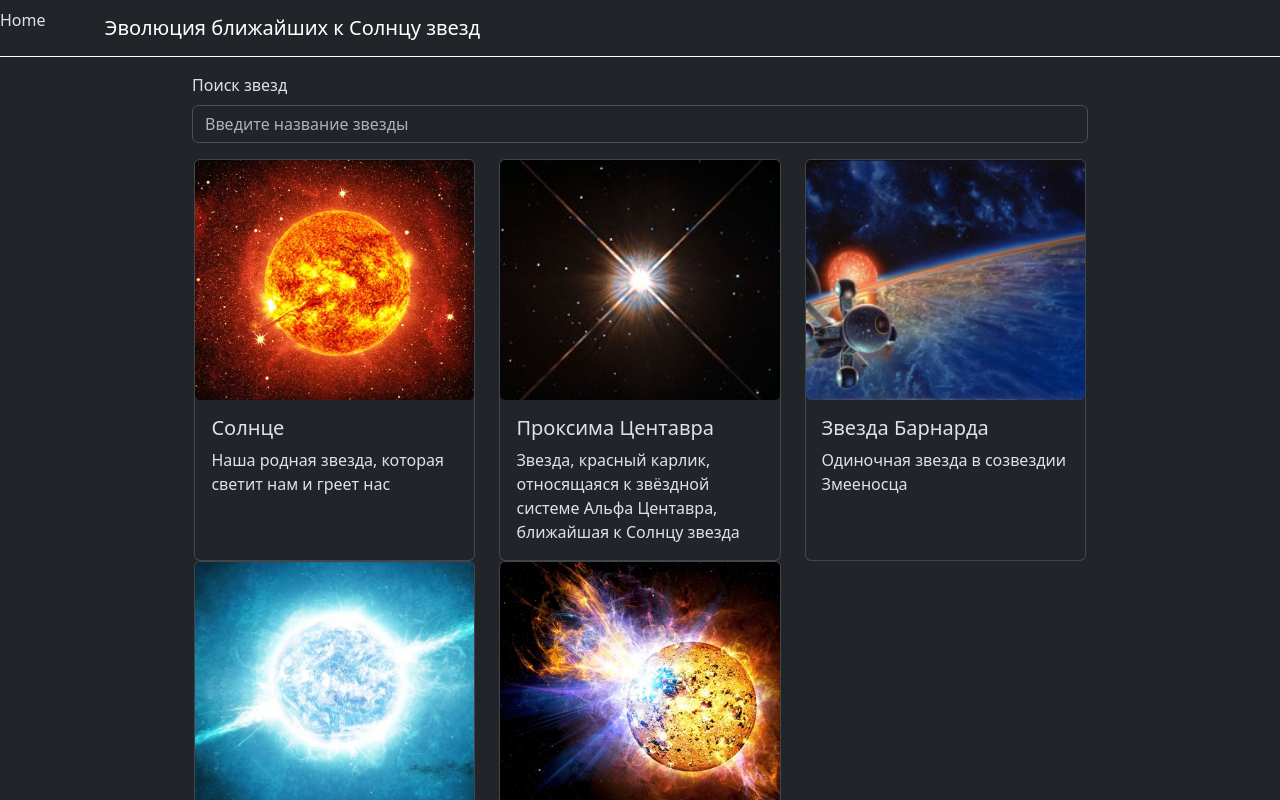
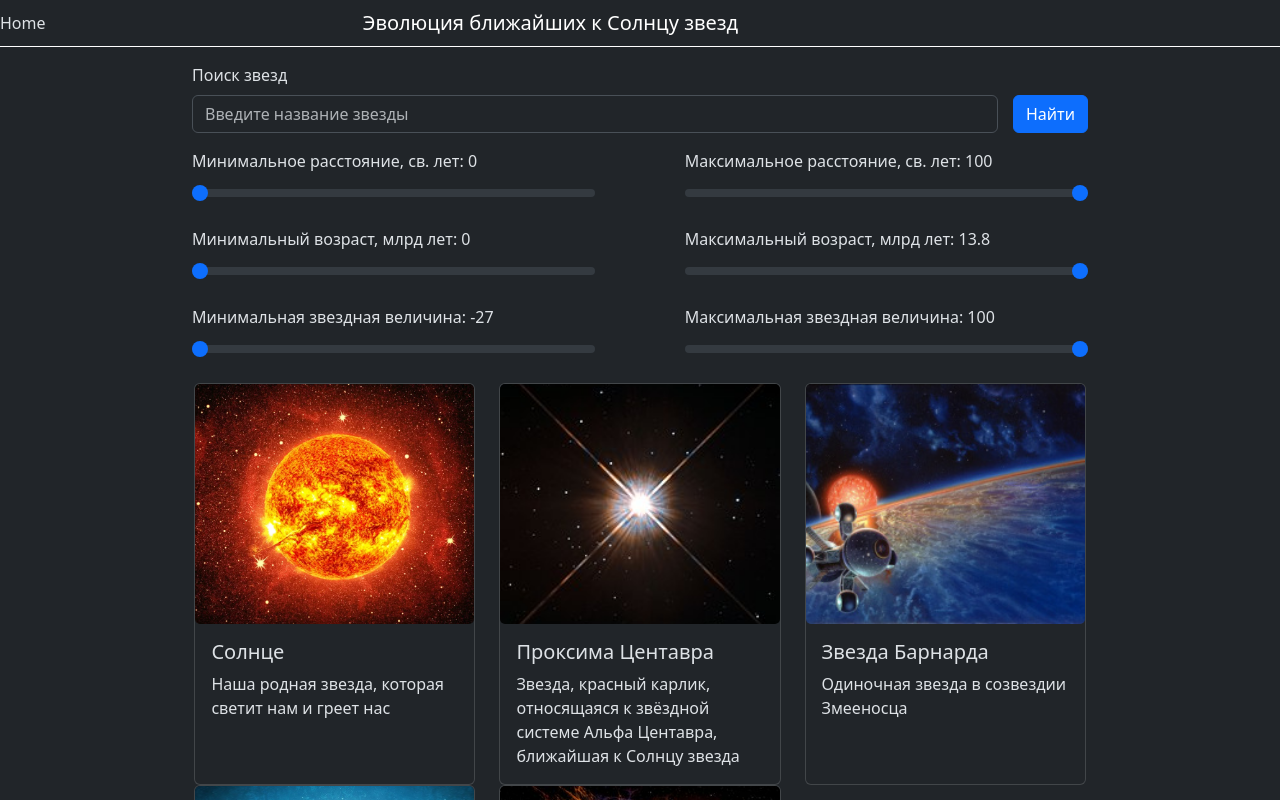
Before and after one commit to IvanStukalov/StarEvents-ReactApp, a React (Vite) app: page / in a window 1280 px wide. Shown: the top 800 px of the page. Built offline with nearby package versions, Linux system fonts and the light colour scheme; no server answers.

Commit message:
added filters

```diff
--- a/src/App.tsx
+++ b/src/App.tsx
@@ -13,14 +13,41 @@ const App: React.FC = () => {
     getStarList("");
   }, []);
 
-  const getStarList = async (queryParam: string) => {
+  const getStarList = async (queryParam: string, distTop?: number, distBot?: number, ageTop?: number, ageBot?: number, magTop?: number, magBot?: number) => {
     try {
-      let queryString = "http://localhost:3000/api/star"
+      let queryString = "http://localhost:3000/api/star?"
+
       if (queryParam) {
-        queryString += `?name=${queryParam}`
+        queryString += `name=${queryParam}&`;
       }
+
+      if (distTop) {
+        queryString += `dist_top=${distTop}&`;
+      }
+
+      if (distBot) {
+        queryString += `dist_bot=${distBot}&`;
+      }
+
+      if (ageTop) {
+        queryString += `age_top=${ageTop}&`;
+      }
+
+      if (ageBot) {
+        queryString += `age_bot=${ageBot}&`;
+      }
+
+      if (magTop) {
+        queryString += `mag_top=${magTop}&`;
+      }
+
+      if (magBot) {
+        queryString += `mag_bot${magBot}`;
+      }
+
       const response = await fetch(queryString);
       const data = await response.json();
+
       setStarList(data.stars);
     } catch (error) {
       console.log(error)
@@ -28,17 +55,21 @@ const App: React.FC = () => {
     }
   }
 
-  const [path, setPath] = useState<String>("");
-  const emergeData = (path: String) => {
+  const [path, setPath] = useState<string>("");
+  const [slug, setSlug] = useState<string>("");
+
+  const emergeData = (path: string, slug: string) => {
     setPath(path);
+    setSlug(slug);
   }
 
   return (
     <>
-      <NavBar path={path}/>
+      <NavBar path={path} slug={slug} />
       <Routes>
-        <Route path="/" element={<StarListPage starList={starList} getStarList={getStarList} emergeData={emergeData}/>} />
-        <Route path="/star/:id" element={<StarItemPage emergeData={emergeData}/>} />
+        <Route path="/" element={<StarListPage starList={starList} getStarList={getStarList} emergeData={emergeData} />} />
+        <Route path="/star/:id" element={<StarItemPage emergeData={emergeData} />} />
+        <Route path="*" element={<StarListPage starList={starList} getStarList={getStarList} emergeData={emergeData} />} />
       </Routes>
 
     </>
--- a/src/components/Navbar.tsx
+++ b/src/components/Navbar.tsx
@@ -1,21 +1,31 @@
-import { Breadcrumb } from 'react-bootstrap';
 import Container from 'react-bootstrap/Container';
 import Navbar from 'react-bootstrap/Navbar';
 import { Link } from 'react-router-dom';
 
 interface Props {
-  path: String | undefined,
+  path: string | undefined,
+  slug: string | undefined,
 }
 
-const NavBar: React.FC<Props> = ({ path }) => {
+const NavBar: React.FC<Props> = ({ path, slug }) => {
+  console.log(1)
+
   return (
     <Navbar bg="dark" data-bs-theme="dark" className="navbar">
-      <Breadcrumb>
-        <Breadcrumb.Item href="/">Home</Breadcrumb.Item>
-        { path?.length &&
-          <Breadcrumb.Item href="/:id">{path}</Breadcrumb.Item>
-        }
-      </Breadcrumb>
+
+      <Link to="/" className="breadcrump__item breadcrump__part">Home</Link>
+
+      {slug ?
+        <Link to={`/star/${path}`} className="breadcrump__item">
+          <div className="breadcrump__part">/</div>
+          <div className="breadcrump__part">{slug}</div>
+        </Link>
+        : path &&
+        <Link to={`${path}`} className="breadcrump__item">
+          <div className="breadcrump__part">/</div>
+          <div className="breadcrump__part">{path}</div>
+        </Link>
+      }
 
       <Container>
         <Link to="/">
--- a/src/components/UI/Input.tsx
+++ b/src/components/UI/Input.tsx
@@ -1,5 +1,6 @@
 import React, { useState } from "react";
-import { Form } from "react-bootstrap";
+import { Button, Form } from "react-bootstrap";
+import Range from "./Range";
 
 interface Props {
 	label: string,
@@ -10,23 +11,77 @@ interface Props {
 const Input: React.FC<Props> = ({ label, placeholder, sendRequest }) => {
 	const [value, setValue] = useState<string>("");
 
+	const [minDist, setMinDist] = useState<number>(0);
+	const [maxDist, setMaxDist] = useState<number>(100);
+	const [minAge, setMinAge] = useState<number>(0);
+	const [maxAge, setMaxAge] = useState<number>(13.8);
+	const [minMag, setMinMag] = useState<number>(-27);
+	const [maxMag, setMaxMag] = useState<number>(100);
+
 	const handleKeyPress = (event: any) => {
 		if (event.key === 'Enter') {
-			sendRequest(value);
+			sendRequest(value, maxDist, minDist, maxAge, minAge, maxMag, minMag);
 		}
+	}
+
+	const getMinDist = (v: number) => {
+		setMinDist(v);
+	}
+
+	const getMaxDist = (v: number) => {
+		setMaxDist(v);
+	}
+
+	const getMinAge = (v: number) => {
+		setMinAge(v);
+	}
+
+	const getMaxAge = (v: number) => {
+		setMaxAge(v);
+	}
+
+	const getMinMag = (v: number) => {
+		setMinMag(v);
+	}
+
+	const getMaxMag = (v: number) => {
+		setMaxMag(v);
 	}
 
 	return (
 		<>
 			<Form.Group className="input">
 				<Form.Label>{label}</Form.Label>
+
+				<div className="input__container">
 					<Form.Control
+						className="input__field"
 						type="text"
 						placeholder={placeholder}
 						onKeyDown={handleKeyPress}
 						onChange={(event) => setValue(event.target.value)}
 					/>
+
+					<Button variant="primary" onClick={() => sendRequest(value, maxDist, minDist, maxAge, minAge, maxMag, minMag)}>Найти</Button>
+				</div>
 			</Form.Group>
+
+			<div className="range__container">
+				<div className="range__block">
+					<Range label="Минимальное расстояние, св. лет" min={0} max={100} init={0} emergeData={getMinDist} />
+					<Range label="Максимальное расстояние, св. лет" min={0} max={100} init={100} emergeData={getMaxDist} />
+				</div>
+
+				<div className="range__block">
+					<Range label="Минимальный возраст, млрд лет" min={0} max={13.8} init={0} emergeData={getMinAge} />
+					<Range label="Максимальный возраст, млрд лет" min={0} max={13.8} init={13.8} emergeData={getMaxAge} />
+				</div>
+
+				<div className="range__block">
+					<Range label="Минимальная звездная величина" min={-27} max={100} init={-27} emergeData={getMinMag} />
+					<Range label="Максимальная звездная величина" min={-27} max={100} init={100} emergeData={getMaxMag} />
+				</div>
+			</div>
 		</>
 	);
 }
--- /dev/null
+++ b/src/components/UI/Range.tsx
@@ -0,0 +1,30 @@
+import React, { useState } from "react";
+import { Form } from "react-bootstrap";
+
+interface Props {
+	min: number,
+	max: number,
+	init: number,
+	label: string,
+	emergeData: Function,
+}
+
+const Range: React.FC<Props> = ({ min, max, init, label, emergeData }) => {
+	const [value, setValue] = useState<number>(init);
+
+	const onChangeHandler = (event: any) => {
+		setValue(Number(event.target.value));
+		emergeData(Number(event.target.value));
+	}
+
+	return (
+		<>
+			<Form.Group className="range">
+				<Form.Label>{label}: {value}</Form.Label>
+				<Form.Range min={min} max={max} value={value} onChange={onChangeHandler} step="0.1" />
+			</Form.Group>
+		</>
+	);
+}
+
+export default Range;
--- a/src/components/pages/StarItemPage.tsx
+++ b/src/components/pages/StarItemPage.tsx
@@ -10,7 +10,6 @@ interface Props {
 
 const StarItemPage: React.FC<Props> = ({ emergeData }) => {
 	const { id } = useParams();
-	console.log(id)
 	const [star, setStar] = useState<Star>();
 
 	useEffect(() => {
@@ -22,11 +21,11 @@ const StarItemPage: React.FC<Props> = ({ emergeData }) => {
 			const response = await fetch(`http://localhost:3000/api/star/${id}`);
 			const data = await response.json();
 			setStar(data);
-			emergeData(data.name);
+			emergeData(data.star_id, data.name);
 		} catch (error) {
 			console.log(error)
 			setStar(StarListMock[Number(id)]);
-			emergeData(StarListMock[Number(id)].name);
+			emergeData(StarListMock[Number(id)].star_id, StarListMock[Number(id)].name);
 		}
 	}
 
--- a/src/components/pages/StarListPage.tsx
+++ b/src/components/pages/StarListPage.tsx
@@ -9,7 +9,7 @@ interface Props {
 	emergeData: Function,
 }
 
-const StarListPage: React.FC<Props> = ({starList, getStarList, emergeData}) => {
+const StarListPage: React.FC<Props> = ({ starList, getStarList, emergeData }) => {
 	useEffect(() => {
 		emergeData();
 	}, [])
--- /dev/null
+++ b/src/styles/breadcrump.css
@@ -0,0 +1,7 @@
+.breadcrump__item {
+	display: flex;
+}
+
+.breadcrump__part {
+	margin-right: 1em;
+}
--- a/src/styles/index.css
+++ b/src/styles/index.css
@@ -2,6 +2,8 @@
 @import "cardItem.css";
 @import "navbar.css";
 @import "input.css";
+@import "breadcrump.css";
+@import "range.css";
 
 a {
 	text-decoration: none;
--- a/src/styles/input.css
+++ b/src/styles/input.css
@@ -2,3 +2,13 @@
 	width: 70%;
 	margin: 1em auto;
 }
+
+.input__container {
+	display: flex;
+	width: 100%;
+	justify-content: space-between;
+}
+
+.input__field {
+	width: 90%;
+}
--- a/src/styles/navbar.css
+++ b/src/styles/navbar.css
@@ -1,3 +1,7 @@
 .navbar {
 	border-bottom: 1px solid white;
 }
+
+.container {
+	width: 50%;
+}
--- /dev/null
+++ b/src/styles/range.css
@@ -0,0 +1,14 @@
+.range__container {
+	width: 70%;
+	margin: auto;
+}
+
+.range__block {
+	display: flex;
+	justify-content: space-between;
+	margin-top: 1em;
+}
+
+.range {
+	width: 45%;
+}
```
Also changed, not shown: public/Black_Hole.png (added). Lines whose indentation alone changed are shown as unchanged.
